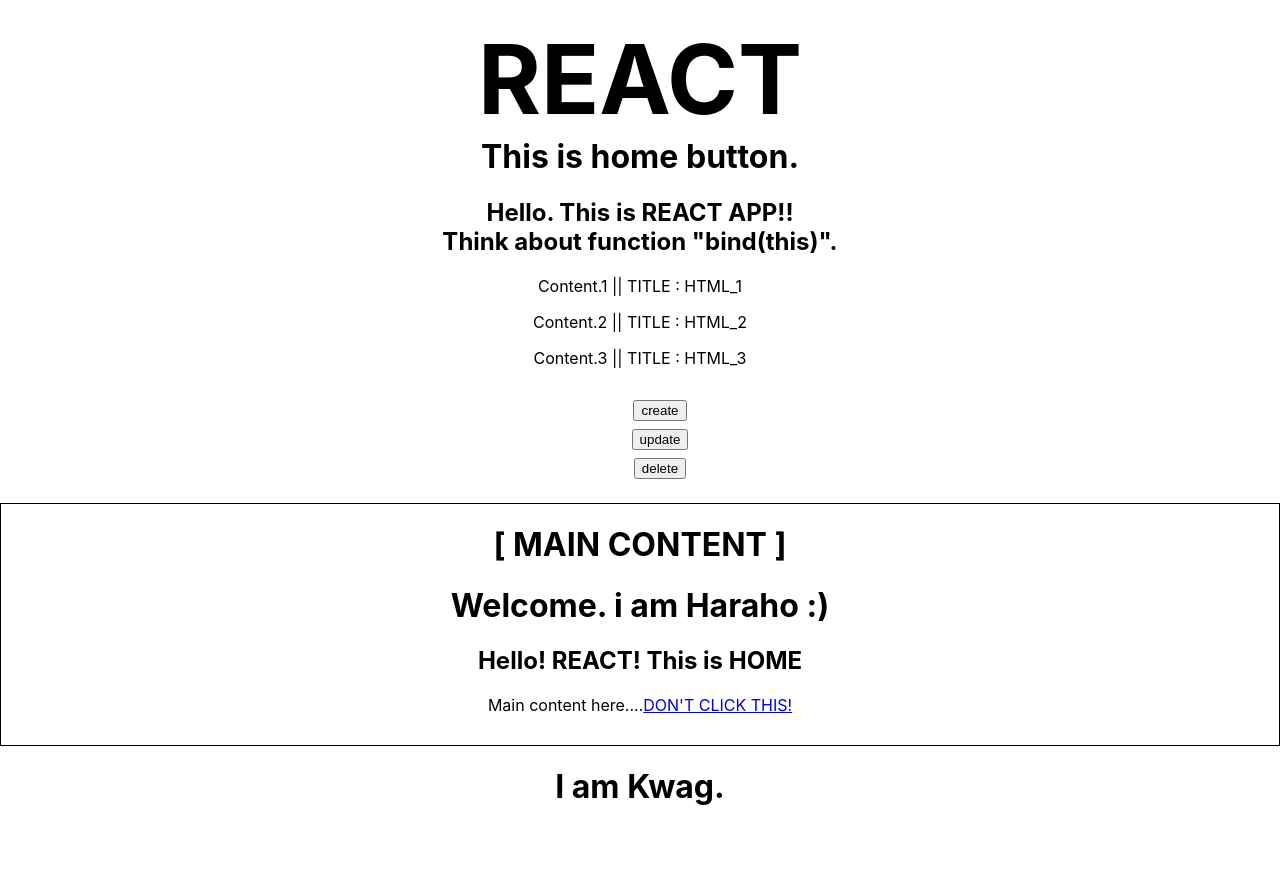
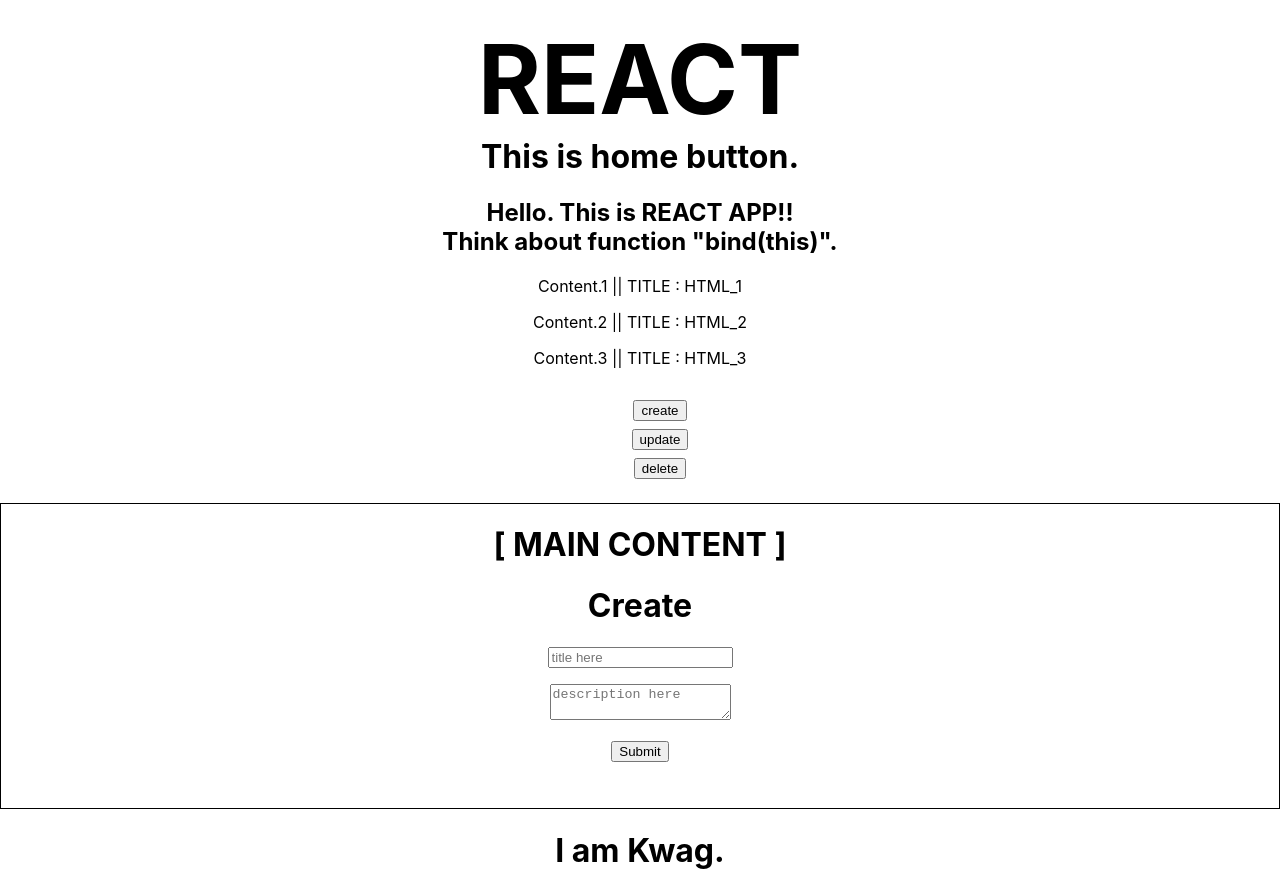
Before and after one commit to KwagDaeho/MY_REACT_APP, a React (Create React App) app: page / in a window 1280 px wide. Both pictures are taken after a click on the button "create". Before the commit the page ends 828 px from the top, so only its background shows below. Built offline with nearby package versions, Linux system fonts and the light colour scheme.

Commit message:
add:create mode

```diff
--- a/src/App.js
+++ b/src/App.js
@@ -1,6 +1,7 @@
 import React, { Component } from "react";
 import "./App.css";
-import Content from "./components/Content.js";
+import ReadContent from "./components/ReadContent.js";
+import CreateContent from "./components/CreateContent";
 import Subject from "./components/Subject.js";
 import List from "./components/List";
 import Kwag from "./daeho.js";
@@ -35,9 +36,11 @@ class App extends Component {
   render() {
     var _title = null;
     var _desc = null;
+    var _mainContent = null;
     if (this.state.mode === "home") {
       _title = this.state.welcome.title;
       _desc = this.state.welcome.desc;
+      _mainContent = <ReadContent title={_title} desc={_desc} />;
     } else if (this.state.mode === "read") {
       var i = 0;
       while (i < this.state.contents.length) {
@@ -49,6 +52,15 @@ class App extends Component {
         }
         i = i + 1;
       }
+      _mainContent = <ReadContent title={_title} desc={_desc} />;
+    } else if (this.state.mode === "createMode") {
+      _mainContent = (
+        <CreateContent
+          onSubmit={function (_title, _desc) {
+            console.log(_title, _desc);
+          }.bind(this)}
+        />
+      );
     }
     return (
       <div className="App">
@@ -94,8 +106,14 @@ class App extends Component {
           }.bind(this)} /* .bind()함수에 대해 더 잘 알아보자... */
           data={this.state.contents}
         />
-        <Controls />
-        <Content title={_title} desc={_desc} />
+        <Controls
+          onChangeMode={function (_mode) {
+            this.setState({
+              mode: _mode,
+            });
+          }.bind(this)}
+        />
+        {_mainContent}
         <Kwag />
       </div>
     );
--- a/src/components/Controls.js
+++ b/src/components/Controls.js
@@ -6,13 +6,34 @@ class Controls extends Component {
       <h2>
         <ol>
           <li>
-            <button className="btn_create">create</button>
+            <button
+              className="btn_create"
+              onClick={function (e) {
+                this.props.onChangeMode("createMode");
+              }.bind(this)}
+            >
+              create
+            </button>
           </li>
           <li>
-            <button className="btn_update">update</button>
+            <button
+              className="btn_update"
+              onClick={function (e) {
+                this.props.onChangeMode("updateMode");
+              }.bind(this)}
+            >
+              update
+            </button>
           </li>
           <li>
-            <button className="btn_delete">delete</button>
+            <button
+              className="btn_delete"
+              onClick={function (e) {
+                this.props.onChangeMode("deleteMode");
+              }.bind(this)}
+            >
+              delete
+            </button>
           </li>
         </ol>
       </h2>
--- /dev/null
+++ b/src/components/CreateContent.js
@@ -0,0 +1,43 @@
+import React, { Component } from "react";
+
+class CreateContent extends Component {
+  render() {
+    return (
+      <div className="main_content">
+        <h1>[ MAIN CONTENT ]</h1>
+        <h1>Create</h1>
+        <form
+          action="/create_process"
+          method="post"
+          onSubmit={function (e) {
+            e.preventDefault();
+            this.props.onSubmit(
+              e.target.create_title.value,
+              e.target.create_desc.value
+            );
+            alert("You created content.");
+          }.bind(this)}
+        >
+          <p>
+            <input
+              type="text"
+              name="create_title"
+              placeholder="title here"
+            ></input>
+          </p>
+          <p>
+            <textarea
+              name="create_desc"
+              placeholder="description here"
+            ></textarea>
+          </p>
+          <p>
+            <input type="submit"></input>
+          </p>
+        </form>
+      </div>
+    );
+  }
+}
+
+export default CreateContent;
--- a/src/components/Content.js
+++ b/src/components/ReadContent.js
@@ -1,6 +1,6 @@
 import React, { Component } from "react";
 
-class Content extends Component {
+class ReadContent extends Component {
   render() {
     return (
       <div className="main_content">
@@ -14,4 +14,4 @@ class Content extends Component {
   }
 }
 
-export default Content;
+export default ReadContent;
```
